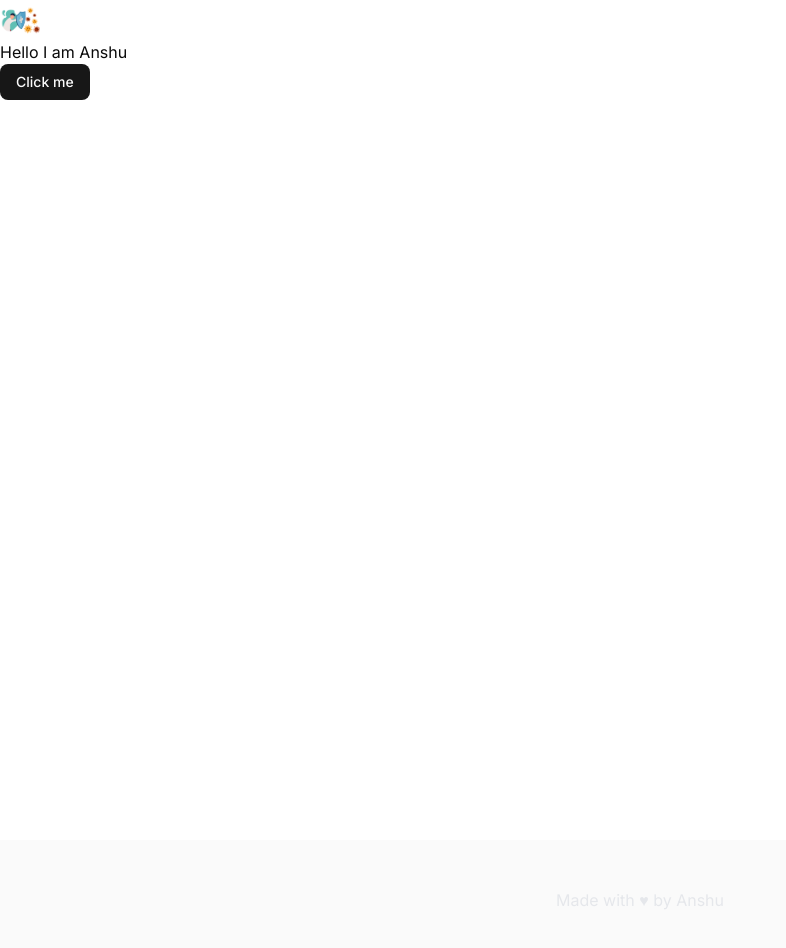
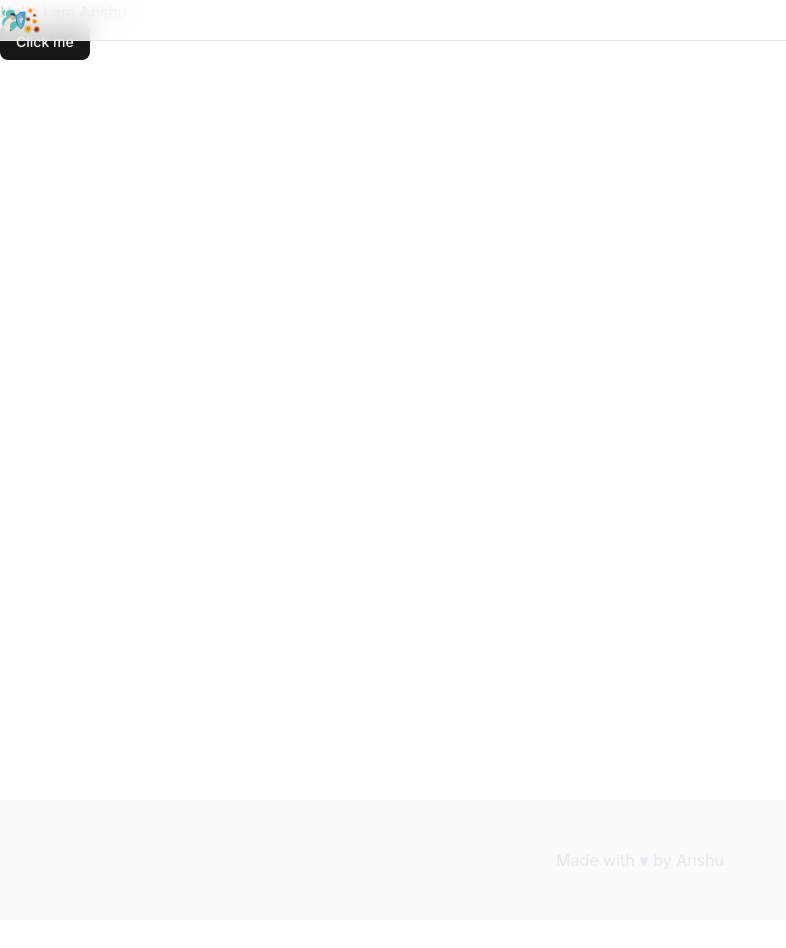
Before and after one commit to ashuu021/doctor-desktop, a Next.js app: page / in a window 1280 px wide. Shown: the top 948 px of the page, without its empty margins (0-786 px from the left). After the commit the page ends 920 px from the top, so only its background shows below. Built offline with nearby package versions, Linux system fonts and the light colour scheme.

Commit message:
update header component with fixed positioning and styling

```diff
--- a/components/header.jsx
+++ b/components/header.jsx
@@ -4,7 +4,7 @@ import React from "react";
 
 const Header = () => {
   return (
-    <header>
+    <header className=" fixed top-0 w-full border-b bg-background/80 backdrop-blur-md z-10 supports-backdrop-filter:bg-baclground/60" >
       <nav>
         <Link href="/">
           <Image
```
